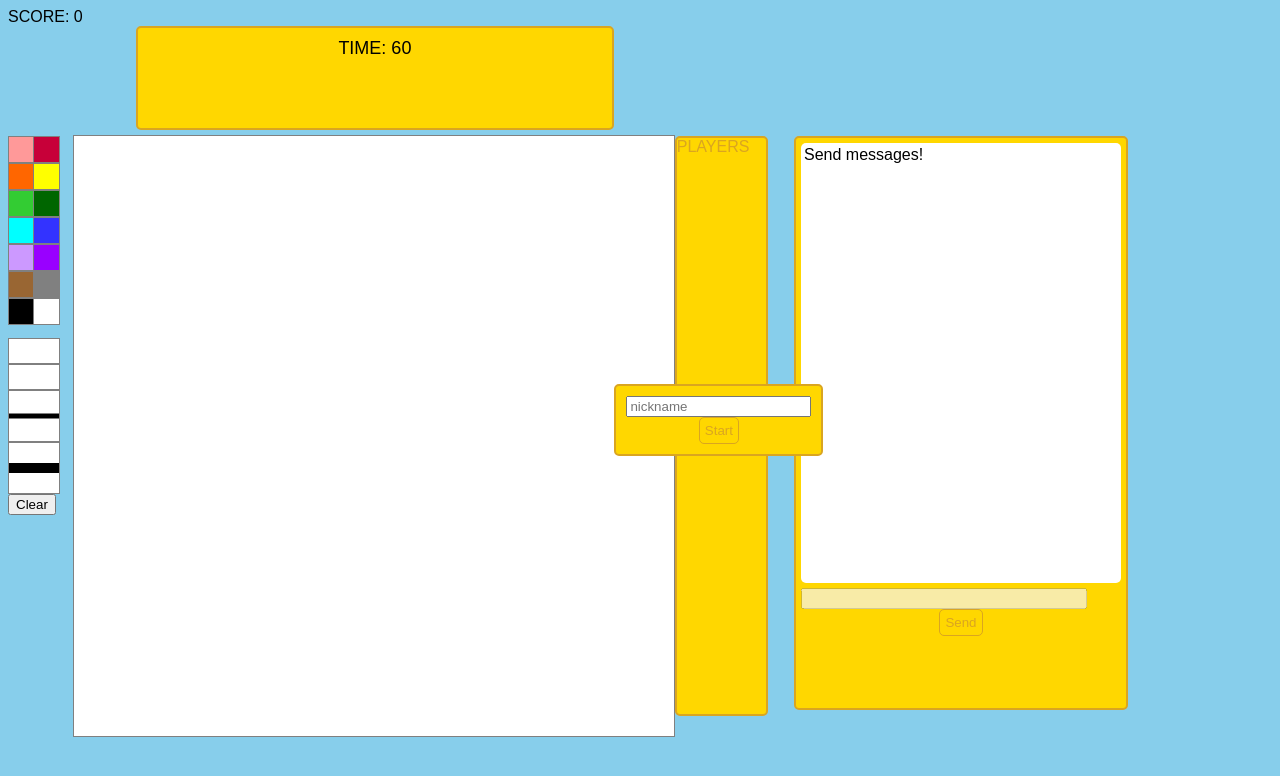
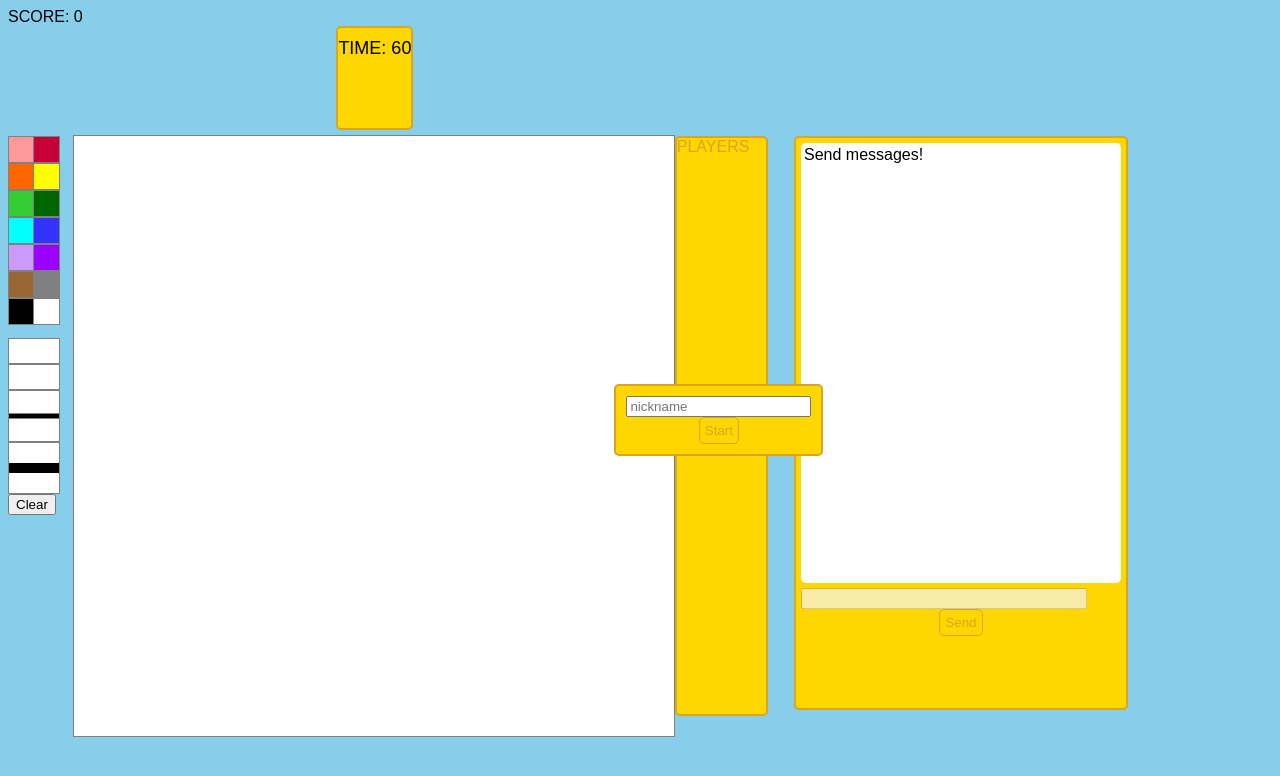
Before and after one commit to hanoelleb/painte, a website: page public/index.html in a window 1280 px wide. Drawn offline with nearby package versions, Linux system fonts and the light colour scheme; no server answers.

Commit message:
style changes

```diff
--- a/public/style.sass
+++ b/public/style.sass
@@ -12,7 +12,7 @@ body
 #bar
   margin-left: 15px
   margin-bottom: 5px
-  width: 37vw
+  width: max-content
   height: 100px
   background-color: gold
   border: 2px solid goldenrod
```
Also changed, not shown: public/style.css, 1 other file.
